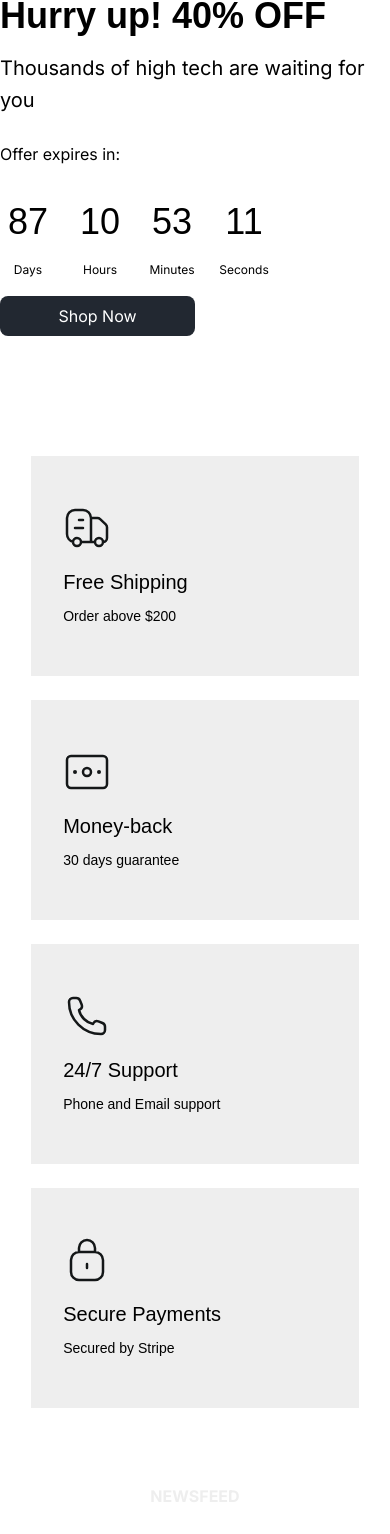
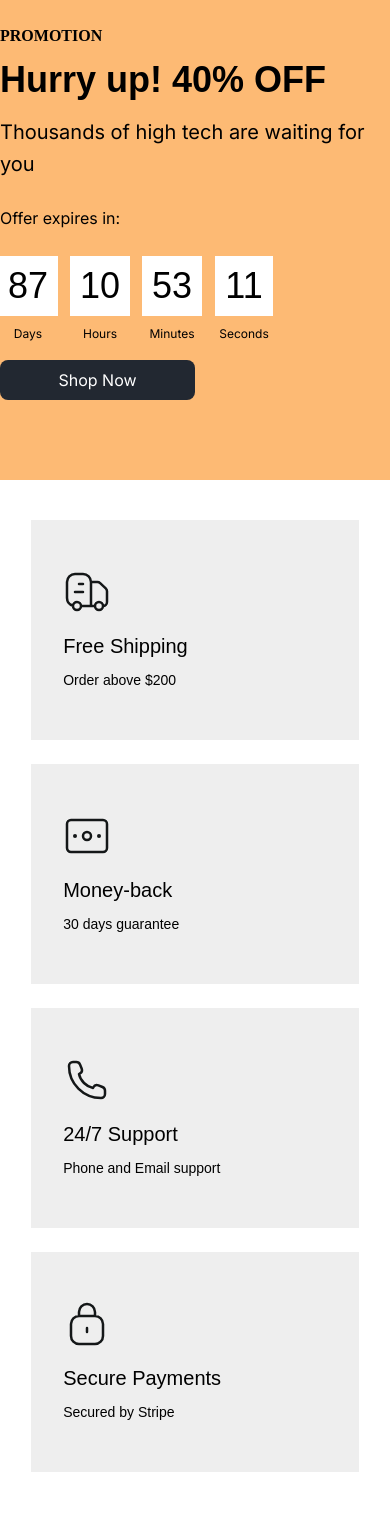
Before and after one commit to ParsaBordbar/3legant-Shopping, a Next.js app: page / in a window 390 px wide. Shown: the part 7781-9315 px from the top of the page. Built offline with nearby package versions, Linux system fonts and the light colour scheme; a web font is replaced by a local one.

Commit message:
refactor: app dirctory

```diff
--- a/src/app/layout.tsx
+++ b/src/app/layout.tsx
@@ -25,7 +25,9 @@ export default function RootLayout({
       <body className={inter.className}>
         <>
           <Header />
+          <div className="pt-16">
           {children}
+          </div>
           <Footer />
           <ToastContainer
             position="top-center"
--- a/src/app/page.tsx
+++ b/src/app/page.tsx
@@ -93,7 +93,7 @@ export default function Home() {
       </div>
 
       <div className=" mt-[6.25rem] mb-10 flex flex-col gap-10 ">
-        <div className="w-full  md:items-center md:justify-normal min-[100px]:items-center min-[100px]:justify-center  h-[532px] flex gap-[4.5rem]  sell-banner ">
+        <div className="w-full  bg-orange-300   md:items-center md:justify-normal min-[100px]:items-center min-[100px]:justify-center  h-[532px] flex gap-[4.5rem]  sell-banner ">
           <picture className="md:inline-block min-[100px]:hidden h-[532px] w-1/2">
             <img
               className="w-full object-cover h-full"
@@ -104,7 +104,7 @@ export default function Home() {
 
           <section className="flex flex-col gap-6">
             <div className="flex flex-col gap-4 leading-4 ">
-              <p className="text-[var(--third-color)] m-0 font-bold uppercase thrid-font">
+              <p className="text-black m-0 font-bold uppercase primary-font">
                 PROMOTION
               </p>
               <h1 className="sec-font text-4xl leading-10 font-semibold">
@@ -159,14 +159,14 @@ export default function Home() {
 
       <div className=" flex flex-col gap-10 mt-10">
         <section className="flex items-center flex-col gap-4">
-          <p className="uppercase third-font font-bold text-base leading-4 text-[var(--forth-color)]">
+          <p className="uppercase third-font font-bold text-base leading-4 text-zinc-800">
             newsfeed
           </p>
           <h1 className="sec-font font-semibold text-[2.5rem]">Instagram</h1>
           <p className="text-xl leading-8 third-font">
             Follow us on social media for more discount & promotions
           </p>
-          <p className="text-[var(--forth-color)] sec-font text-xl leading-7">
+          <p className="text-zinc-800 sec-font text-xl leading-7">
             @3legant_official
           </p>
         </section>
--- a/src/app/sortpro/[cato]/page.tsx
+++ b/src/app/sortpro/[cato]/page.tsx
@@ -21,7 +21,7 @@ const SortingProducts = ({ params }: { params: { cato: string } }) => {
   }, []);
 
   return (
-      <div className="w-full flex items-center justify-between flex-wrap gap-6 ">
+      <div className="w-full flex items-center flex-wrap justify-between gap-10 ">
         {res.map((items: TProduct) => {
           return (
             <CartProduct
```
